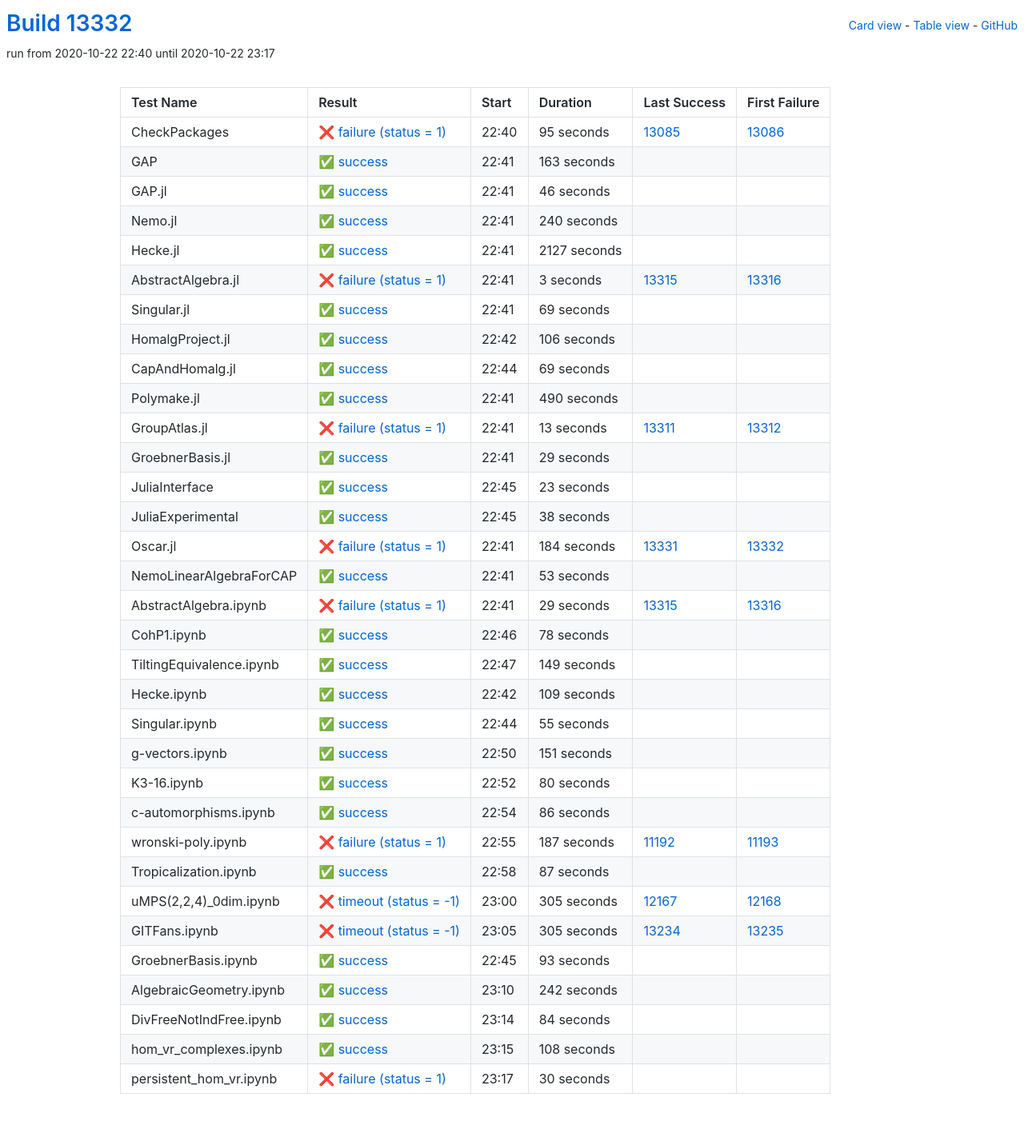
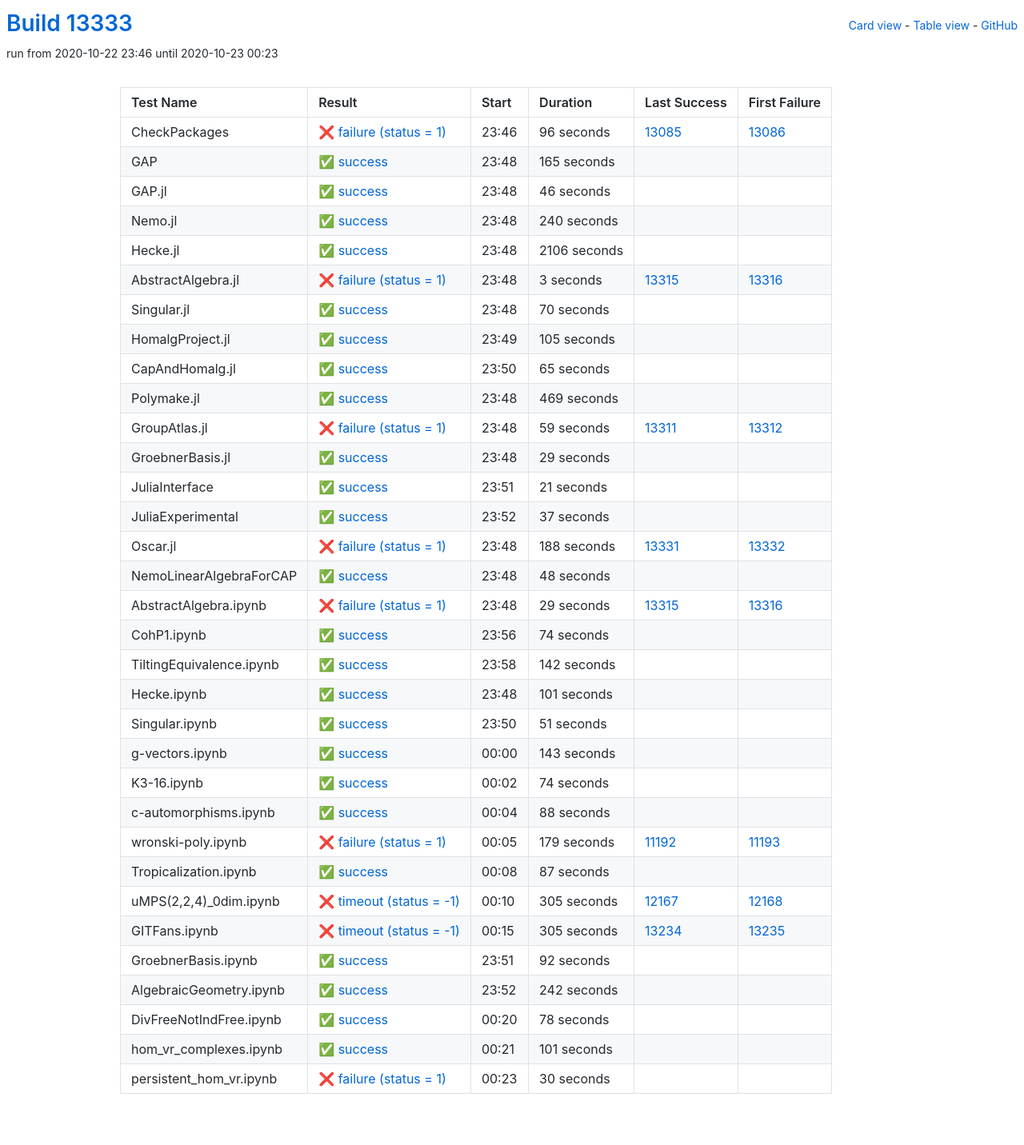
Before and after one commit to oscar-system/oscar-ci-status, a Jekyll site: the page built from table.html, in a window 1280 px wide. Shown: the whole page at 80% size. Built offline with Jekyll 4.4.1, drawn with Linux system fonts in a browser that asks for light colours.

Commit message:
Build #13333

```diff
--- a/_data/ci.yml
+++ b/_data/ci.yml
@@ -1,6 +1,6 @@
 ---
-build: 13332
-build_url: https://oscarci.mathematik.uni-kl.de/job/oscar/13332/
+build: 13333
+build_url: https://oscarci.mathematik.uni-kl.de/job/oscar/13333/
 job: oscar
 organization: oscar-system
 repo: oscar-ci-status
@@ -8,32 +8,32 @@
 tests:
 - name: CheckPackages
   id: checkpackages
-  log: https://oscarci.mathematik.uni-kl.de/job/oscar/13332/artifact/logs/build-13332/CheckPackages.log
-  start: 2020-10-22 22:40
+  log: https://oscarci.mathematik.uni-kl.de/job/oscar/13333/artifact/logs/build-13333/CheckPackages.log
+  start: 2020-10-22 23:46
   success: false
   exitcode: 1
   status: failure
-  duration: 95
+  duration: 96
   last_success: 13085
   last_success_url: https://oscarci.mathematik.uni-kl.de/job/oscar/13085/
   first_failure: 13086
   first_failure_url: https://oscarci.mathematik.uni-kl.de/job/oscar/13086/
 - name: GAP
   id: gap
-  log: https://oscarci.mathematik.uni-kl.de/job/oscar/13332/artifact/logs/build-13332/GAP.log
-  start: 2020-10-22 22:41
+  log: https://oscarci.mathematik.uni-kl.de/job/oscar/13333/artifact/logs/build-13333/GAP.log
+  start: 2020-10-22 23:48
   success: true
   exitcode: 0
   status: success
-  duration: 163
+  duration: 165
   last_success: false
   last_success_url:
   first_failure: false
   first_failure_url:
 - name: GAP.jl
   id: gap-jl
-  log: https://oscarci.mathematik.uni-kl.de/job/oscar/13332/artifact/logs/build-13332/GAP.jl.log
-  start: 2020-10-22 22:41
+  log: https://oscarci.mathematik.uni-kl.de/job/oscar/13333/artifact/logs/build-13333/GAP.jl.log
+  start: 2020-10-22 23:48
   success: true
   exitcode: 0
   status: success
@@ -44,8 +44,8 @@
   first_failure_url:
 - name: Nemo.jl
   id: nemo-jl
-  log: https://oscarci.mathematik.uni-kl.de/job/oscar/13332/artifact/logs/build-13332/Nemo.jl.log
-  start: 2020-10-22 22:41
+  log: https://oscarci.mathematik.uni-kl.de/job/oscar/13333/artifact/logs/build-13333/Nemo.jl.log
+  start: 2020-10-22 23:48
   success: true
   exitcode: 0
   status: success
@@ -56,20 +56,20 @@
   first_failure_url:
 - name: Hecke.jl
   id: hecke-jl
-  log: https://oscarci.mathematik.uni-kl.de/job/oscar/13332/artifact/logs/build-13332/Hecke.jl.log
-  start: 2020-10-22 22:41
+  log: https://oscarci.mathematik.uni-kl.de/job/oscar/13333/artifact/logs/build-13333/Hecke.jl.log
+  start: 2020-10-22 23:48
   success: true
   exitcode: 0
   status: success
-  duration: 2127
+  duration: 2106
   last_success: false
   last_success_url:
   first_failure: false
   first_failure_url:
 - name: AbstractAlgebra.jl
   id: abstractalgebra-jl
-  log: https://oscarci.mathematik.uni-kl.de/job/oscar/13332/artifact/logs/build-13332/AbstractAlgebra.jl.log
-  start: 2020-10-22 22:41
+  log: https://oscarci.mathematik.uni-kl.de/job/oscar/13333/artifact/logs/build-13333/AbstractAlgebra.jl.log
+  start: 2020-10-22 23:48
   success: false
   exitcode: 1
   status: failure
@@ -80,68 +80,68 @@
   first_failure_url: https://oscarci.mathematik.uni-kl.de/job/oscar/13316/
 - name: Singular.jl
   id: singular-jl
-  log: https://oscarci.mathematik.uni-kl.de/job/oscar/13332/artifact/logs/build-13332/Singular.jl.log
-  start: 2020-10-22 22:41
+  log: https://oscarci.mathematik.uni-kl.de/job/oscar/13333/artifact/logs/build-13333/Singular.jl.log
+  start: 2020-10-22 23:48
   success: true
   exitcode: 0
   status: success
-  duration: 69
+  duration: 70
   last_success: false
   last_success_url:
   first_failure: false
   first_failure_url:
 - name: HomalgProject.jl
   id: homalgproject-jl
-  log: https://oscarci.mathematik.uni-kl.de/job/oscar/13332/artifact/logs/build-13332/HomalgProject.jl.log
-  start: 2020-10-22 22:42
+  log: https://oscarci.mathematik.uni-kl.de/job/oscar/13333/artifact/logs/build-13333/HomalgProject.jl.log
+  start: 2020-10-22 23:49
   success: true
   exitcode: 0
   status: success
-  duration: 106
+  duration: 105
   last_success: false
   last_success_url:
   first_failure: false
   first_failure_url:
 - name: CapAndHomalg.jl
   id: capandhomalg-jl
-  log: https://oscarci.mathematik.uni-kl.de/job/oscar/13332/artifact/logs/build-13332/CapAndHomalg.jl.log
-  start: 2020-10-22 22:44
+  log: https://oscarci.mathematik.uni-kl.de/job/oscar/13333/artifact/logs/build-13333/CapAndHomalg.jl.log
+  start: 2020-10-22 23:50
   success: true
   exitcode: 0
   status: success
-  duration: 69
+  duration: 65
   last_success: false
   last_success_url:
   first_failure: false
   first_failure_url:
 - name: Polymake.jl
   id: polymake-jl
-  log: https://oscarci.mathematik.uni-kl.de/job/oscar/13332/artifact/logs/build-13332/Polymake.jl.log
-  start: 2020-10-22 22:41
+  log: https://oscarci.mathematik.uni-kl.de/job/oscar/13333/artifact/logs/build-13333/Polymake.jl.log
+  start: 2020-10-22 23:48
   success: true
   exitcode: 0
   status: success
-  duration: 490
+  duration: 469
   last_success: false
   last_success_url:
   first_failure: false
   first_failure_url:
 - name: GroupAtlas.jl
   id: groupatlas-jl
-  log: https://oscarci.mathematik.uni-kl.de/job/oscar/13332/artifact/logs/build-13332/GroupAtlas.jl.log
-  start: 2020-10-22 22:41
+  log: https://oscarci.mathematik.uni-kl.de/job/oscar/13333/artifact/logs/build-13333/GroupAtlas.jl.log
+  start: 2020-10-22 23:48
   success: false
   exitcode: 1
   status: failure
-  duration: 13
+  duration: 59
   last_success: 13311
   last_success_url: https://oscarci.mathematik.uni-kl.de/job/oscar/13311/
   first_failure: 13312
   first_failure_url: https://oscarci.mathematik.uni-kl.de/job/oscar/13312/
 - name: GroebnerBasis.jl
   id: groebnerbasis-jl
-  log: https://oscarci.mathematik.uni-kl.de/job/oscar/13332/artifact/logs/build-13332/GroebnerBasis.jl.log
-  start: 2020-10-22 22:41
+  log: https://oscarci.mathematik.uni-kl.de/job/oscar/13333/artifact/logs/build-13333/GroebnerBasis.jl.log
+  start: 2020-10-22 23:48
   success: true
   exitcode: 0
   status: success
@@ -152,56 +152,56 @@
   first_failure_url:
 - name: JuliaInterface
   id: juliainterface
-  log: https://oscarci.mathematik.uni-kl.de/job/oscar/13332/artifact/logs/build-13332/JuliaInterface.log
-  start: 2020-10-22 22:45
+  log: https://oscarci.mathematik.uni-kl.de/job/oscar/13333/artifact/logs/build-13333/JuliaInterface.log
+  start: 2020-10-22 23:51
   success: true
   exitcode: 0
   status: success
-  duration: 23
+  duration: 21
   last_success: false
   last_success_url:
   first_failure: false
   first_failure_url:
 - name: JuliaExperimental
   id: juliaexperimental
-  log: https://oscarci.mathematik.uni-kl.de/job/oscar/13332/artifact/logs/build-13332/JuliaExperimental.log
-  start: 2020-10-22 22:45
+  log: https://oscarci.mathematik.uni-kl.de/job/oscar/13333/artifact/logs/build-13333/JuliaExperimental.log
+  start: 2020-10-22 23:52
   success: true
   exitcode: 0
   status: success
-  duration: 38
+  duration: 37
   last_success: false
   last_success_url:
   first_failure: false
   first_failure_url:
 - name: Oscar.jl
   id: oscar-jl
-  log: https://oscarci.mathematik.uni-kl.de/job/oscar/13332/artifact/logs/build-13332/Oscar.jl.log
-  start: 2020-10-22 22:41
+  log: https://oscarci.mathematik.uni-kl.de/job/oscar/13333/artifact/logs/build-13333/Oscar.jl.log
+  start: 2020-10-22 23:48
   success: false
   exitcode: 1
   status: failure
-  duration: 184
+  duration: 188
   last_success: 13331
   last_success_url: https://oscarci.mathematik.uni-kl.de/job/oscar/13331/
   first_failure: 13332
   first_failure_url: https://oscarci.mathematik.uni-kl.de/job/oscar/13332/
 - name: NemoLinearAlgebraForCAP
   id: nemolinearalgebraforcap
-  log: https://oscarci.mathematik.uni-kl.de/job/oscar/13332/artifact/logs/build-13332/NemoLinearAlgebraForCAP.log
-  start: 2020-10-22 22:41
+  log: https://oscarci.mathematik.uni-kl.de/job/oscar/13333/artifact/logs/build-13333/NemoLinearAlgebraForCAP.log
+  start: 2020-10-22 23:48
   success: true
   exitcode: 0
   status: success
-  duration: 53
+  duration: 48
   last_success: false
   last_success_url:
   first_failure: false
   first_failure_url:
 - name: AbstractAlgebra.ipynb
   id: abstractalgebra-ipynb
-  log: https://oscarci.mathematik.uni-kl.de/job/oscar/13332/artifact/logs/build-13332/AbstractAlgebra.ipynb.log
-  start: 2020-10-22 22:41
+  log: https://oscarci.mathematik.uni-kl.de/job/oscar/13333/artifact/logs/build-13333/AbstractAlgebra.ipynb.log
+  start: 2020-10-22 23:48
   success: false
   exitcode: 1
   status: failure
@@ -212,104 +212,104 @@
   first_failure_url: https://oscarci.mathematik.uni-kl.de/job/oscar/13316/
 - name: CohP1.ipynb
   id: cohp1-ipynb
-  log: https://oscarci.mathematik.uni-kl.de/job/oscar/13332/artifact/logs/build-13332/CohP1.ipynb.log
-  start: 2020-10-22 22:46
+  log: https://oscarci.mathematik.uni-kl.de/job/oscar/13333/artifact/logs/build-13333/CohP1.ipynb.log
+  start: 2020-10-22 23:56
   success: true
   exitcode: 0
   status: success
-  duration: 78
+  duration: 74
   last_success: false
   last_success_url:
   first_failure: false
   first_failure_url:
 - name: TiltingEquivalence.ipynb
   id: tiltingequivalence-ipynb
-  log: https://oscarci.mathematik.uni-kl.de/job/oscar/13332/artifact/logs/build-13332/TiltingEquivalence.ipynb.log
-  start: 2020-10-22 22:47
+  log: https://oscarci.mathematik.uni-kl.de/job/oscar/13333/artifact/logs/build-13333/TiltingEquivalence.ipynb.log
+  start: 2020-10-22 23:58
   success: true
   exitcode: 0
   status: success
-  duration: 149
+  duration: 142
   last_success: false
   last_success_url:
   first_failure: false
   first_failure_url:
 - name: Hecke.ipynb
   id: hecke-ipynb
-  log: https://oscarci.mathematik.uni-kl.de/job/oscar/13332/artifact/logs/build-13332/Hecke.ipynb.log
-  start: 2020-10-22 22:42
+  log: https://oscarci.mathematik.uni-kl.de/job/oscar/13333/artifact/logs/build-13333/Hecke.ipynb.log
+  start: 2020-10-22 23:48
   success: true
   exitcode: 0
   status: success
-  duration: 109
+  duration: 101
   last_success: false
   last_success_url:
   first_failure: false
   first_failure_url:
 - name: Singular.ipynb
   id: singular-ipynb
-  log: https://oscarci.mathematik.uni-kl.de/job/oscar/13332/artifact/logs/build-13332/Singular.ipynb.log
-  start: 2020-10-22 22:44
+  log: https://oscarci.mathematik.uni-kl.de/job/oscar/13333/artifact/logs/build-13333/Singular.ipynb.log
+  start: 2020-10-22 23:50
   success: true
   exitcode: 0
   status: success
-  duration: 55
+  duration: 51
   last_success: false
   last_success_url:
   first_failure: false
   first_failure_url:
 - name: g-vectors.ipynb
   id: g-vectors-ipynb
-  log: https://oscarci.mathematik.uni-kl.de/job/oscar/13332/artifact/logs/build-13332/g-vectors.ipynb.log
-  start: 2020-10-22 22:50
+  log: https://oscarci.mathematik.uni-kl.de/job/oscar/13333/artifact/logs/build-13333/g-vectors.ipynb.log
+  start: 2020-10-23 00:00
   success: true
   exitcode: 0
   status: success
-  duration: 151
+  duration: 143
   last_success: false
   last_success_url:
   first_failure: false
   first_failure_url:
 - name: K3-16.ipynb
   id: k3-16-ipynb
-  log: https://oscarci.mathematik.uni-kl.de/job/oscar/13332/artifact/logs/build-13332/K3-16.ipynb.log
-  start: 2020-10-22 22:52
+  log: https://oscarci.mathematik.uni-kl.de/job/oscar/13333/artifact/logs/build-13333/K3-16.ipynb.log
+  start: 2020-10-23 00:02
   success: true
   exitcode: 0
   status: success
-  duration: 80
+  duration: 74
   last_success: false
   last_success_url:
   first_failure: false
   first_failure_url:
 - name: c-automorphisms.ipynb
   id: c-automorphisms-ipynb
-  log: https://oscarci.mathematik.uni-kl.de/job/oscar/13332/artifact/logs/build-13332/c-automorphisms.ipynb.log
-  start: 2020-10-22 22:54
+  log: https://oscarci.mathematik.uni-kl.de/job/oscar/13333/artifact/logs/build-13333/c-automorphisms.ipynb.log
+  start: 2020-10-23 00:04
   success: true
   exitcode: 0
   status: success
-  duration: 86
+  duration: 88
   last_success: false
   last_success_url:
   first_failure: false
   first_failure_url:
 - name: wronski-poly.ipynb
   id: wronski-poly-ipynb
-  log: https://oscarci.mathematik.uni-kl.de/job/oscar/13332/artifact/logs/build-13332/wronski-poly.ipynb.log
-  start: 2020-10-22 22:55
+  log: https://oscarci.mathematik.uni-kl.de/job/oscar/13333/artifact/logs/build-13333/wronski-poly.ipynb.log
+  start: 2020-10-23 00:05
   success: false
   exitcode: 1
   status: failure
-  duration: 187
+  duration: 179
   last_success: 11192
   last_success_url: https://oscarci.mathematik.uni-kl.de/job/oscar/11192/
   first_failure: 11193
   first_failure_url: https://oscarci.mathematik.uni-kl.de/job/oscar/11193/
 - name: Tropicalization.ipynb
   id: tropicalization-ipynb
-  log: https://oscarci.mathematik.uni-kl.de/job/oscar/13332/artifact/logs/build-13332/Tropicalization.ipynb.log
-  start: 2020-10-22 22:58
+  log: https://oscarci.mathematik.uni-kl.de/job/oscar/13333/artifact/logs/build-13333/Tropicalization.ipynb.log
+  start: 2020-10-23 00:08
   success: true
   exitcode: 0
   status: success
@@ -320,8 +320,8 @@
   first_failure_url:
 - name: uMPS(2,2,4)_0dim.ipynb
   id: umps-2-2-4-0dim-ipynb
-  log: https://oscarci.mathematik.uni-kl.de/job/oscar/13332/artifact/logs/build-13332/uMPS-2-2-4-_0dim.ipynb.log
-  start: 2020-10-22 23:00
+  log: https://oscarci.mathematik.uni-kl.de/job/oscar/13333/artifact/logs/build-13333/uMPS-2-2-4-_0dim.ipynb.log
+  start: 2020-10-23 00:10
   success: false
   exitcode: -1
   status: timeout
@@ -332,8 +332,8 @@
   first_failure_url: https://oscarci.mathematik.uni-kl.de/job/oscar/12168/
 - name: GITFans.ipynb
   id: gitfans-ipynb
-  log: https://oscarci.mathematik.uni-kl.de/job/oscar/13332/artifact/logs/build-13332/GITFans.ipynb.log
-  start: 2020-10-22 23:05
+  log: https://oscarci.mathematik.uni-kl.de/job/oscar/13333/artifact/logs/build-13333/GITFans.ipynb.log
+  start: 2020-10-23 00:15
   success: false
   exitcode: -1
   status: timeout
@@ -344,20 +344,20 @@
   first_failure_url: https://oscarci.mathematik.uni-kl.de/job/oscar/13235/
 - name: GroebnerBasis.ipynb
   id: groebnerbasis-ipynb
-  log: https://oscarci.mathematik.uni-kl.de/job/oscar/13332/artifact/logs/build-13332/GroebnerBasis.ipynb.log
-  start: 2020-10-22 22:45
+  log: https://oscarci.mathematik.uni-kl.de/job/oscar/13333/artifact/logs/build-13333/GroebnerBasis.ipynb.log
+  start: 2020-10-22 23:51
   success: true
   exitcode: 0
   status: success
-  duration: 93
+  duration: 92
   last_success: false
   last_success_url:
   first_failure: false
   first_failure_url:
 - name: AlgebraicGeometry.ipynb
   id: algebraicgeometry-ipynb
-  log: https://oscarci.mathematik.uni-kl.de/job/oscar/13332/artifact/logs/build-13332/AlgebraicGeometry.ipynb.log
-  start: 2020-10-22 23:10
+  log: https://oscarci.mathematik.uni-kl.de/job/oscar/13333/artifact/logs/build-13333/AlgebraicGeometry.ipynb.log
+  start: 2020-10-22 23:52
   success: true
   exitcode: 0
   status: success
@@ -368,32 +368,32 @@
   first_failure_url:
 - name: DivFreeNotIndFree.ipynb
   id: divfreenotindfree-ipynb
-  log: https://oscarci.mathematik.uni-kl.de/job/oscar/13332/artifact/logs/build-13332/DivFreeNotIndFree.ipynb.log
-  start: 2020-10-22 23:14
+  log: https://oscarci.mathematik.uni-kl.de/job/oscar/13333/artifact/logs/build-13333/DivFreeNotIndFree.ipynb.log
+  start: 2020-10-23 00:20
   success: true
   exitcode: 0
   status: success
-  duration: 84
+  duration: 78
   last_success: false
   last_success_url:
   first_failure: false
   first_failure_url:
 - name: hom_vr_complexes.ipynb
   id: hom-vr-complexes-ipynb
-  log: https://oscarci.mathematik.uni-kl.de/job/oscar/13332/artifact/logs/build-13332/hom_vr_complexes.ipynb.log
-  start: 2020-10-22 23:15
+  log: https://oscarci.mathematik.uni-kl.de/job/oscar/13333/artifact/logs/build-13333/hom_vr_complexes.ipynb.log
+  start: 2020-10-23 00:21
   success: true
   exitcode: 0
   status: success
-  duration: 108
+  duration: 101
   last_success: false
   last_success_url:
   first_failure: false
   first_failure_url:
 - name: persistent_hom_vr.ipynb
   id: persistent-hom-vr-ipynb
-  log: https://oscarci.mathematik.uni-kl.de/job/oscar/13332/artifact/logs/build-13332/persistent_hom_vr.ipynb.log
-  start: 2020-10-22 23:17
+  log: https://oscarci.mathematik.uni-kl.de/job/oscar/13333/artifact/logs/build-13333/persistent_hom_vr.ipynb.log
+  start: 2020-10-23 00:23
   success: false
   exitcode: 1
   status: failure
```
Also changed, not shown: README.md.
